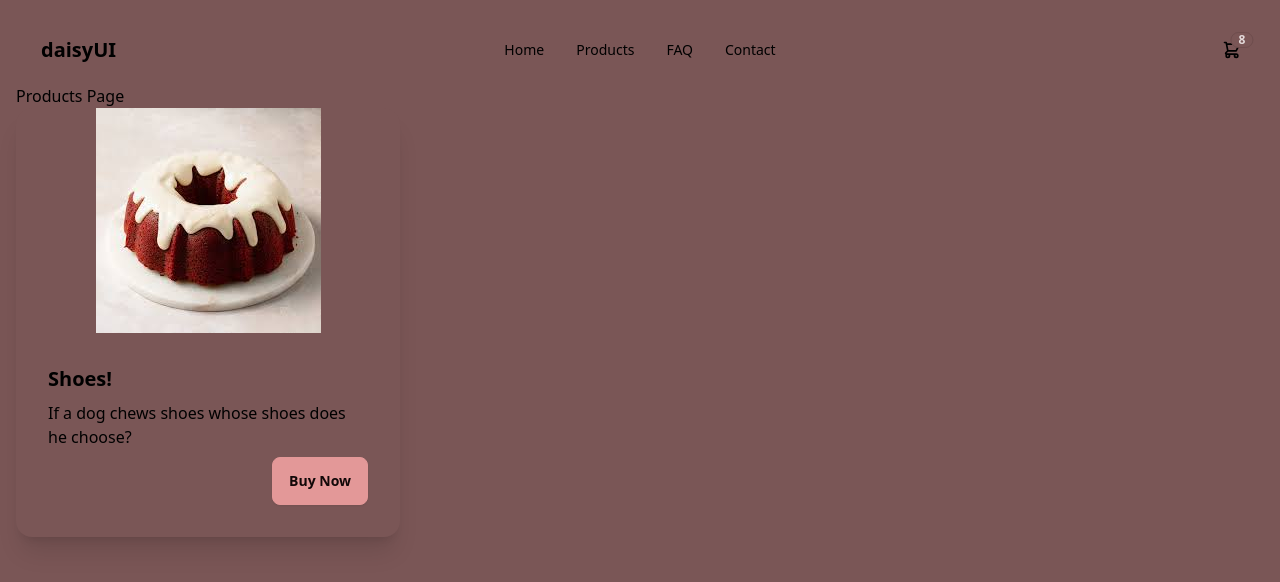
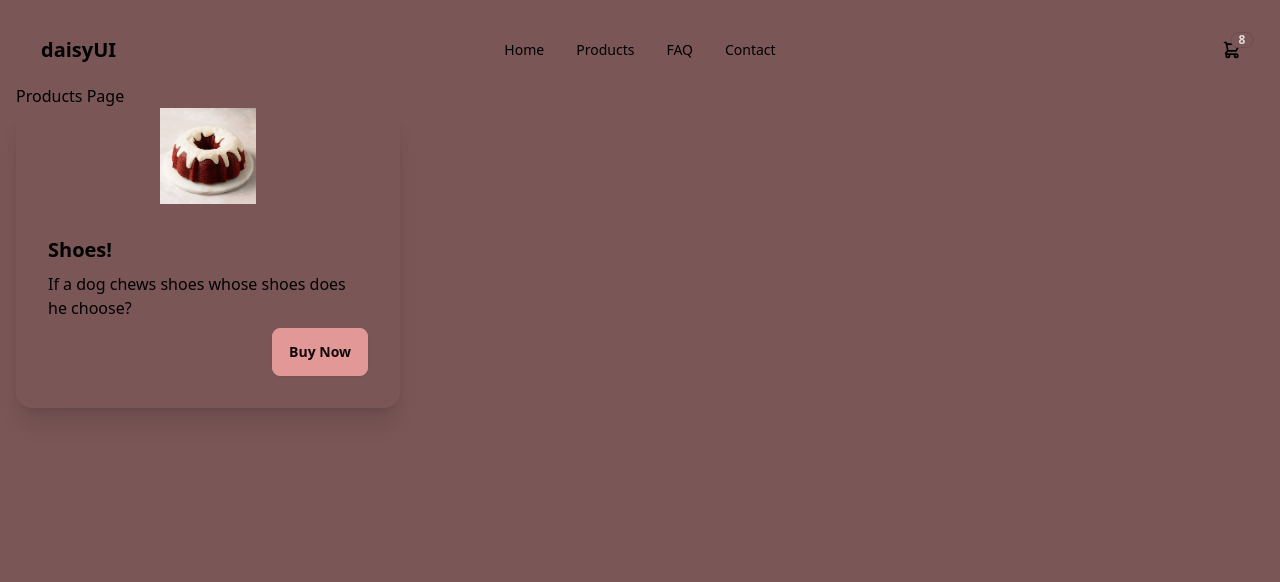
Before and after one commit to larsen-colten/sweet-slopes-ui, a Next.js app: page /products in a window 1280 px wide. Shown: the top 582 px of the page. Built offline with nearby package versions, Linux system fonts and the light colour scheme.

Commit message:
layout stuff2

```diff
--- a/package.json
+++ b/package.json
@@ -15,7 +15,7 @@
     "react-dom": "^18"
   },
   "devDependencies": {
-    "@types/node": "^20",
+    "@types/node": "20.12.1",
     "@types/react": "^18",
     "@types/react-dom": "^18",
     "autoprefixer": "^10.0.1",
--- a/src/app/components/ProductCard.tsx
+++ b/src/app/components/ProductCard.tsx
@@ -1,6 +1,4 @@
 import React from 'react'
-import AddToCartButton from './AddToCartButton'
-import styles from './ProductCard.module.css'
 import Image from 'next/image'
 import TempImage from '../assets/image.png'
 
@@ -9,7 +7,7 @@ import TempImage from '../assets/image.png'
 export default function ProductCard() {
     return (
         <div className='card w-96 bg-base-100 shadow-xl'>
-            <figure><img src={TempImage.src} alt="cake"/></figure>
+            <figure><Image src={TempImage.src} width={96} height={96} alt="cake"/></figure>
             <div className="card-body">
                 <h2 className="card-title">Shoes!</h2>
                 <p>If a dog chews shoes whose shoes does he choose?</p>
--- a/src/app/page.tsx
+++ b/src/app/page.tsx
@@ -18,7 +18,7 @@ export default async function homePage() {
         <div>
             <>Home Page</>
             {weathers.map(item =>
-                <div>
+                <div key={item.summary}>
                     date = {item.date}
                     temperatureC = {item.temperatureC}
                     temperatureF = {item.temperatureF}
```
